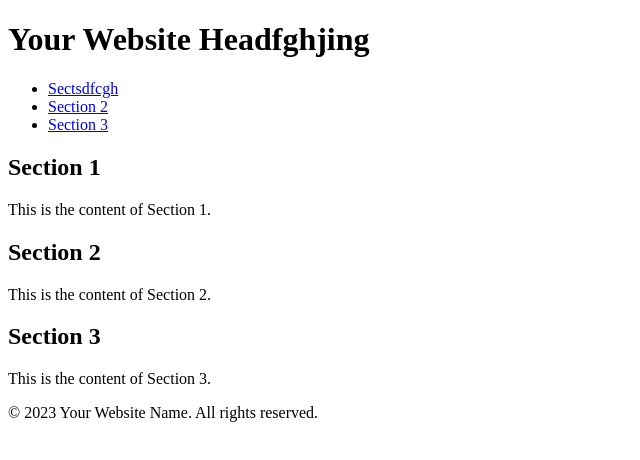
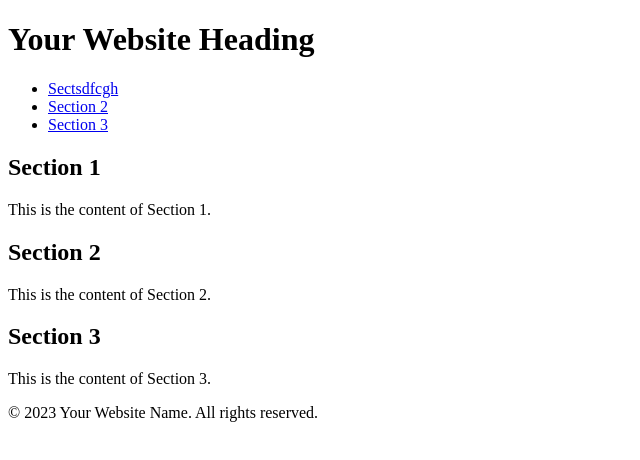
Before and after one commit to raviraj3214/practice, a plain HTML site: page index.html in a window 1280 px wide. Shown: the whole page, without its empty margins (0-640 px from the left). Drawn offline with Linux system fonts and the light colour scheme.

Commit message:
Revert "sdfghj"
This reverts commit dee1dc9d3ba88343352c413a9149d570495784e8.

```diff
--- a/index.html
+++ b/index.html
@@ -12,7 +12,7 @@
 
 <body>
     <header>
-        <h1>Your Website Headfghjing</h1>
+        <h1>Your Website Heading</h1>
         <nav>
             <ul>
                 <li><a href="#section1">Sectsdfcgh</a></li>
```
